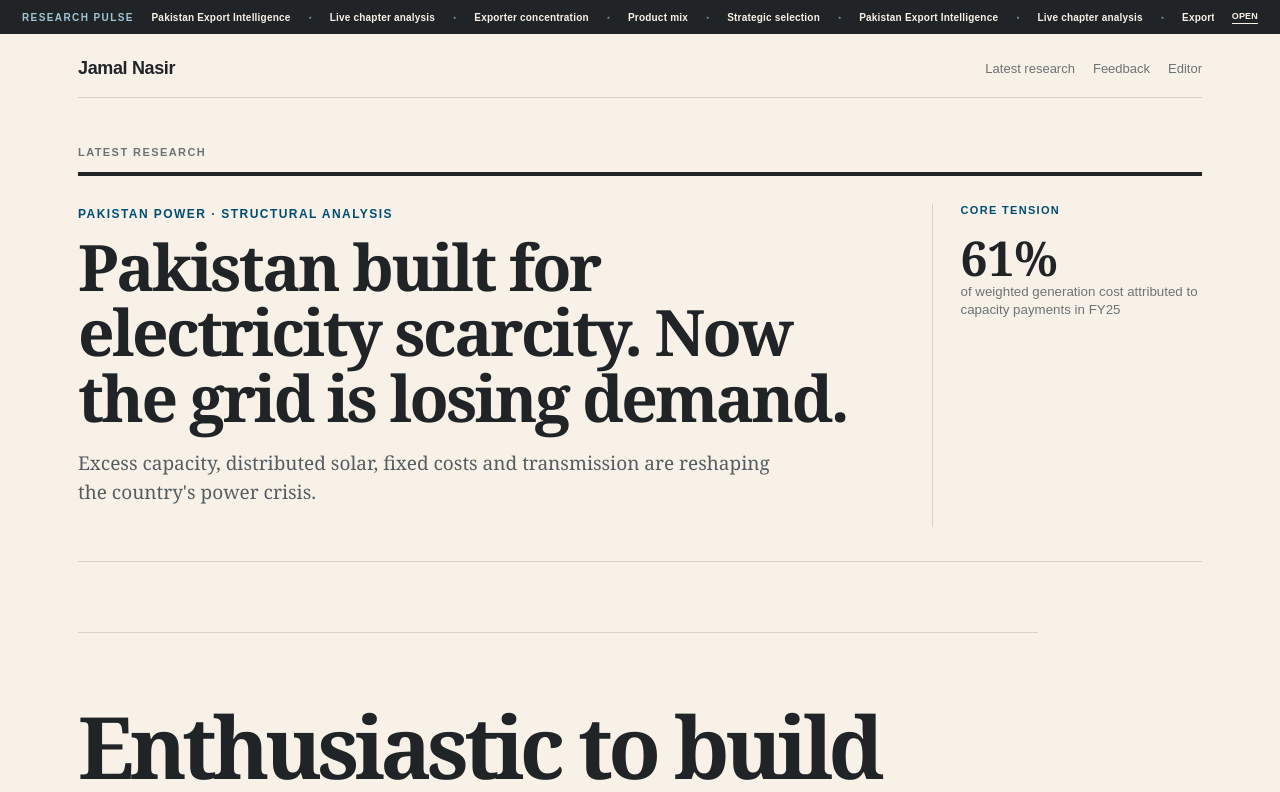
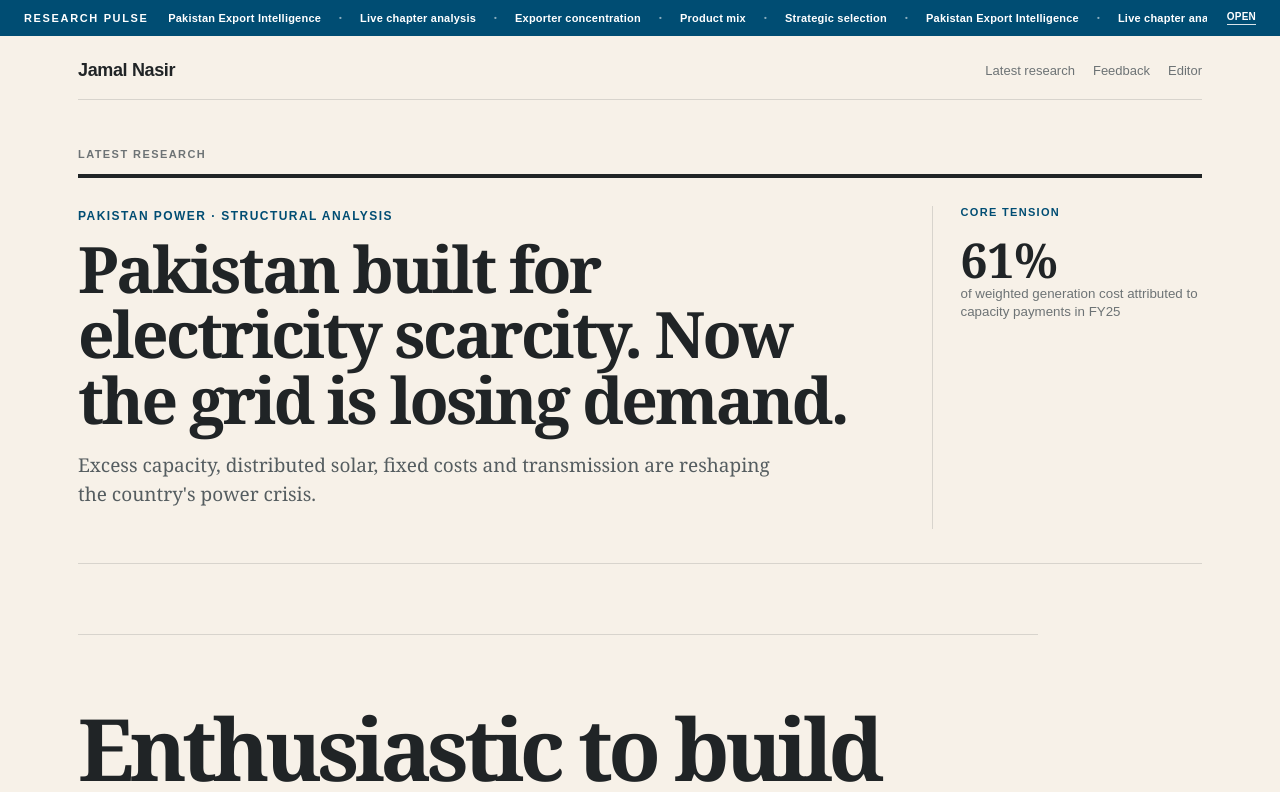
Before and after one commit to jamal715/personal-editorial-engine, a Next.js app: page / in a window 1280 px wide. Shown: the top 792 px of the page. Built offline with nearby package versions, Linux system fonts and the light colour scheme; no server answers.

Commit message:
Restyle research pulse in publication blue

```diff
--- a/components/ResearchPulse.tsx
+++ b/components/ResearchPulse.tsx
@@ -13,5 +13,5 @@ export default function ResearchPulse(){
     `Top 10 firms: ${(data.kpis.top10*100).toFixed(1)}% of observed value`,
     `${data.kpis.to60} firms reach 60% of observed value`
   ]:["Pakistan Export Intelligence","Live chapter analysis","Exporter concentration","Product mix","Strategic selection"];
-  return <a className="pulse" href="/article/pakistan-food-export-intelligence" aria-label="Open latest research"><span className="pulseTag">RESEARCH PULSE</span><div className="pulseWindow"><div className="pulseTrack">{[...items,...items].map((x,i)=><span key={i}>{x}<i>●</i></span>)}</div></div><span className="pulseOpen">OPEN</span><style>{`.pulse{height:34px;background:#202426;color:#f7f1e8;display:grid;grid-template-columns:auto 1fr auto;align-items:center;gap:18px;padding:0 22px;font:700 10px Arial,sans-serif;letter-spacing:.02em;overflow:hidden}.pulseTag{color:#9fc5d5;letter-spacing:.14em}.pulseWindow{overflow:hidden;white-space:nowrap}.pulseTrack{display:inline-flex;min-width:max-content;animation:scroll 34s linear infinite}.pulseTrack span{display:inline-flex;align-items:center;gap:18px;margin-right:18px}.pulseTrack i{font-size:5px;color:#6f8d9b}.pulseOpen{font-size:9px;border-bottom:1px solid #f7f1e8;padding-bottom:2px}@keyframes scroll{from{transform:translateX(0)}to{transform:translateX(-50%)}}.pulse:hover .pulseTrack{animation-play-state:paused}@media(max-width:650px){.pulse{grid-template-columns:auto 1fr;padding:0 12px}.pulseOpen{display:none}}`}</style></a>
+  return <a className="pulse" href="/article/pakistan-food-export-intelligence" aria-label="Open export research"><span className="pulseTag">RESEARCH PULSE</span><div className="pulseWindow"><div className="pulseTrack">{[...items,...items].map((x,i)=><span key={i}>{x}<i>•</i></span>)}</div></div><span className="pulseOpen">OPEN</span><style>{`.pulse{height:36px;background:#004d73;color:#fff;display:grid;grid-template-columns:auto 1fr auto;align-items:center;gap:20px;padding:0 24px;font:800 11px/1 Arial,sans-serif;letter-spacing:.02em;overflow:hidden;text-decoration:none}.pulseTag{color:#fff;letter-spacing:.15em;font-weight:900}.pulseWindow{overflow:hidden;white-space:nowrap}.pulseTrack{display:inline-flex;min-width:max-content;animation:scroll 34s linear infinite}.pulseTrack span{display:inline-flex;align-items:center;gap:18px;margin-right:18px;color:#fff}.pulseTrack i{font-size:8px;color:rgba(255,255,255,.55);font-style:normal}.pulseOpen{font-size:10px;color:#fff;border-bottom:1px solid rgba(255,255,255,.85);padding-bottom:2px;font-weight:900}@keyframes scroll{from{transform:translateX(0)}to{transform:translateX(-50%)}}.pulse:hover .pulseTrack{animation-play-state:paused}@media(max-width:650px){.pulse{grid-template-columns:auto 1fr;padding:0 12px}.pulseOpen{display:none}.pulseTag{font-size:9px}}`}</style></a>
 }
```
